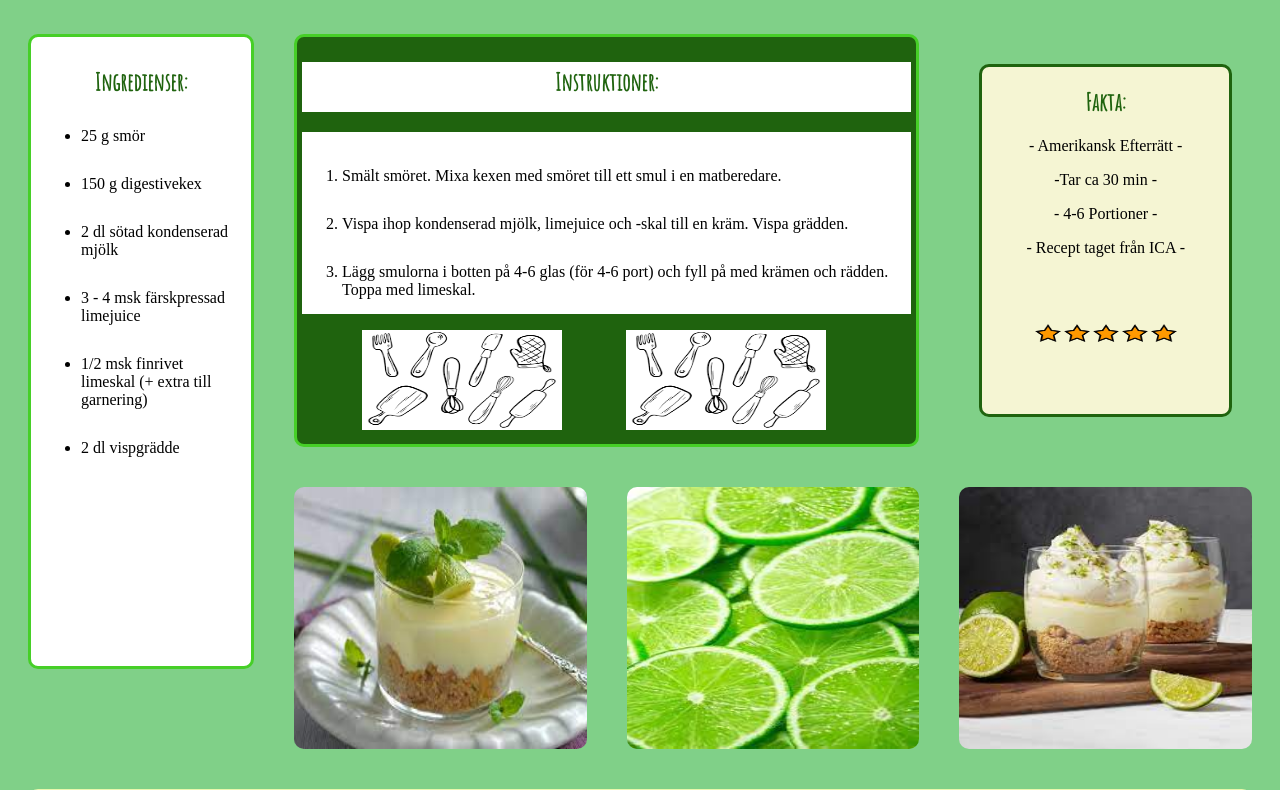
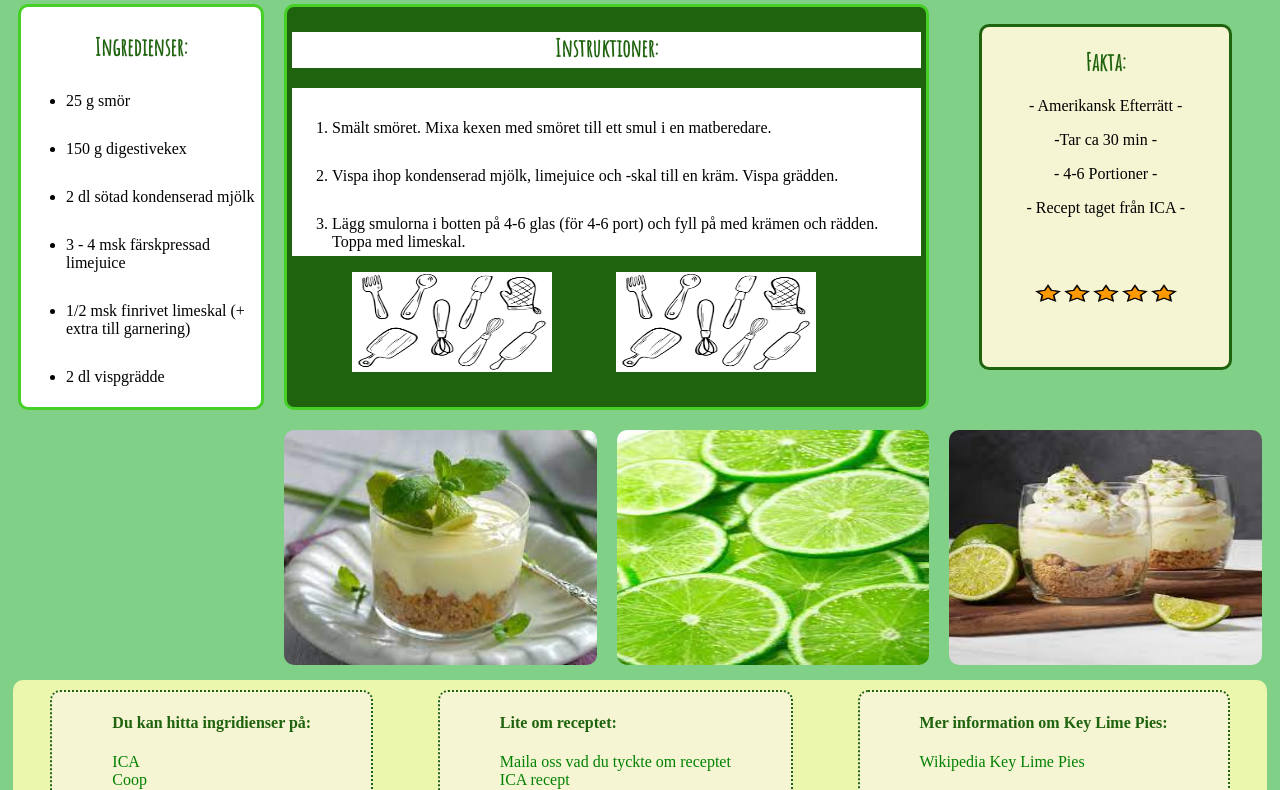
Before and after one commit to TE22A-andersson-tea/Projekt-1_Key_lime_pie, a plain HTML site: page index.html in a window 1280 px wide. Shown: the part 124-914 px from the top of the page. Drawn offline with Linux system fonts and the light colour scheme; a web font is replaced by a local one.

Commit message:
Försöker att förkorta webbsidan

```diff
--- a/index.html
+++ b/index.html
@@ -1,5 +1,5 @@
 <!DOCTYPE html>
-<html lang="en">
+<html lang="sv">
 <head>
     <meta charset="UTF-8">
     <meta name="viewport" content="width=device-width, initial-scale=1.0">
--- a/style.css
+++ b/style.css
@@ -1,7 +1,7 @@
 body{
     display: grid;
     grid-template-columns: 0.8fr 1fr 1fr 1fr;
-    grid-template-rows: 0.5fr 1.8fr 1.2fr 0.8fr;
+    grid-template-rows: 0.2fr 1.0fr 0.6fr 0.4fr;
     background-color: #80D088;
 }
 
@@ -27,7 +27,7 @@ header{
     grid-row: 1/2;
     text-align: center;
     background-color: #def578;
-    margin: 20px;
+    margin: 10px;
     color: #1f630e;
     border-radius: 10px;
     display: flex;
@@ -37,13 +37,13 @@ header{
 
 .Ingredienser{
     grid-column: 1/2;
-    grid-row: 2/4;
+    grid-row: 2/3;
     background-color: white;
-    padding: 10px;
-    margin: 20px;
+    padding: 5px;
+    margin: 10px;
     border-radius: 10px;
     border: 3px solid #46cf27;
-    margin-bottom: 100px;
+    margin-bottom: 10px;
 }
 
 
@@ -56,18 +56,18 @@ li{
     grid-row: 2/3;
     /*background-color:rgb(255, 255, 255);*/
     background-color: #1f630e;
-    margin: 20px;
+    margin: 10px;
     border-radius: 10px;
     padding: 5px;
-    padding-bottom: 10px;
+    padding-bottom: 5px;
     /* text-align: center; */
     border: 3px solid #46cf27;
 }
 
 .Instruktioner > ol, .Instruktioner > h2{
     background-color: white;
-    padding-top: 5px;
-    padding-bottom: 15px;
+    padding-top: 1px;
+    padding-bottom: 5px;
 }
 
 #imgredskap{
@@ -83,7 +83,7 @@ li{
     text-align: center;
     background-color:rgb(245, 245, 211);
     margin: 40px;
-    margin-top: 50px;
+    margin-top: 30px;
     margin-bottom: 50px;
     border-radius: 10px;
     border: 3px solid #1f630e;
@@ -95,7 +95,7 @@ li{
 }
 
 .Bild1, .Bild2, .Bild3{
-    margin: 20px;
+    margin: 10px;
     background-position: center;
     background-size: 100% 100%;
     border-radius: 10px;
@@ -121,8 +121,8 @@ footer{
     grid-column: 1/5;
     grid-row: 4/5;
     background-color:#eaf7ad;
-    padding: 15px;
-    margin: 20px;
+    padding: 5px;
+    margin: 5px;
     border-radius: 10px;
     display: flex;
     flex-direction: row;
```
